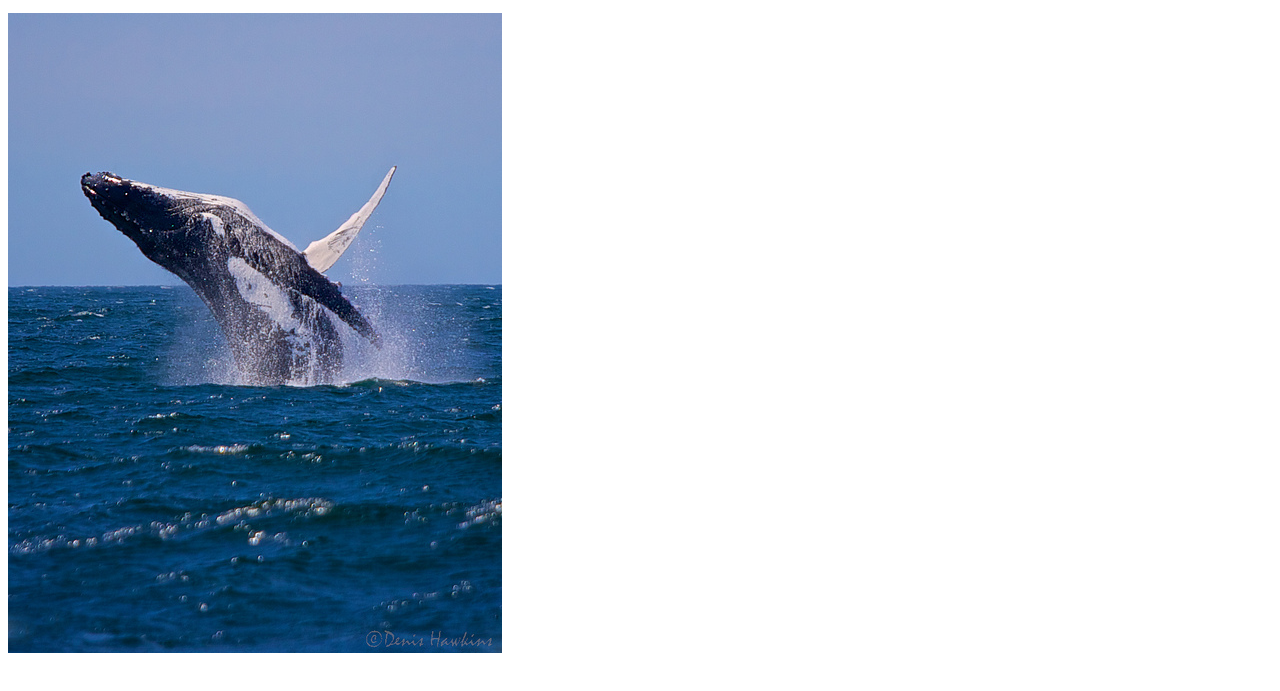
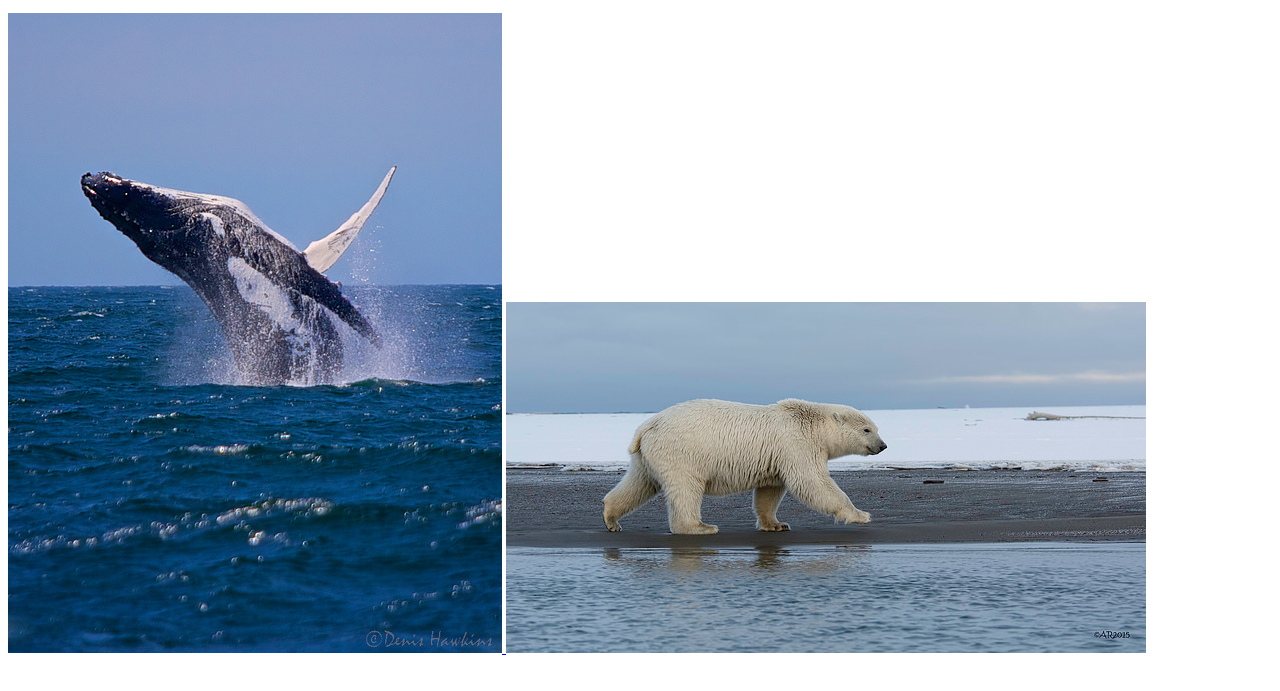
Before and after one commit to SeanMcTernan/website, a plain HTML site: page about.html in a window 1280 px wide. Shown: the part 87-778 px from the top of the page. Drawn offline with Linux system fonts and the light colour scheme.

Commit message:
Add Polar Bear Image

```diff
--- a/about.html
+++ b/about.html
@@ -8,6 +8,7 @@
     <p>This site is a sample project for the <strong>awesome</strong> Git tutorial <a href="http://learnenough.com/git-tutorial"><em>Learn Enough™ Git to Be Dangerous</em>.
         </p>
     <img src="images/breaching_whale.jpg" />
+    <img src="images/polar_bear.jpg" alt="Polar Bear"/>
 </body>
 
 </html>
```
Also changed, not shown: images/polar_bear.jpg (added).
